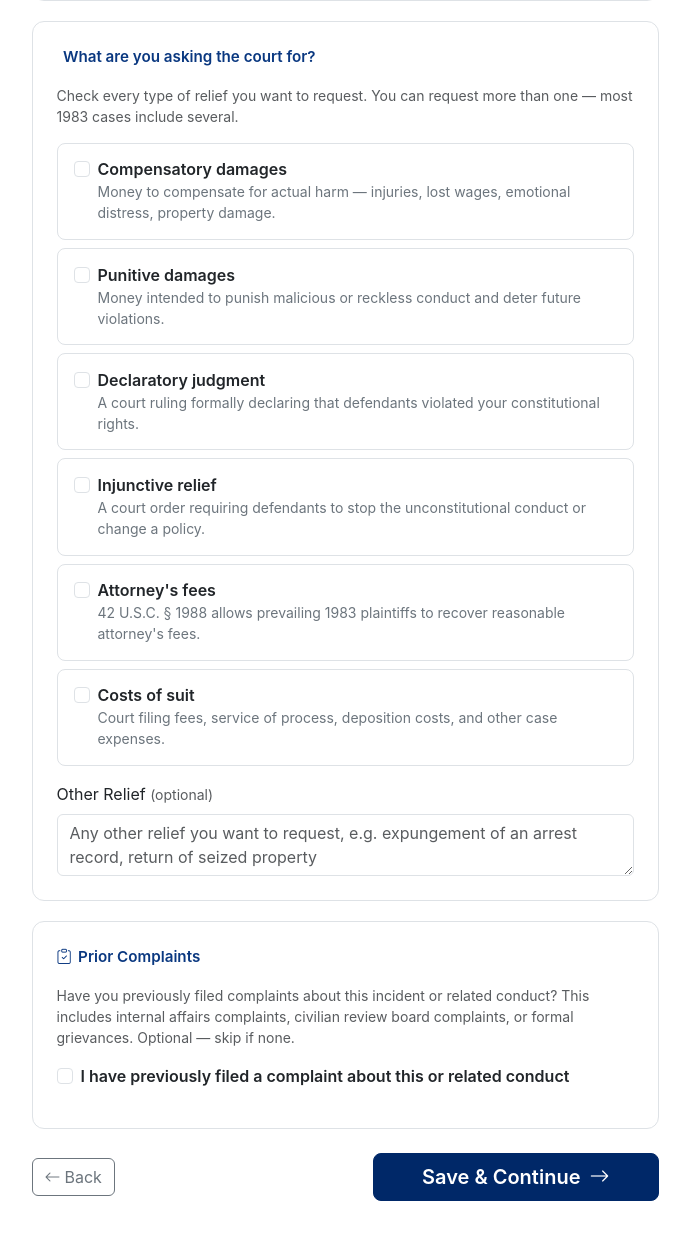
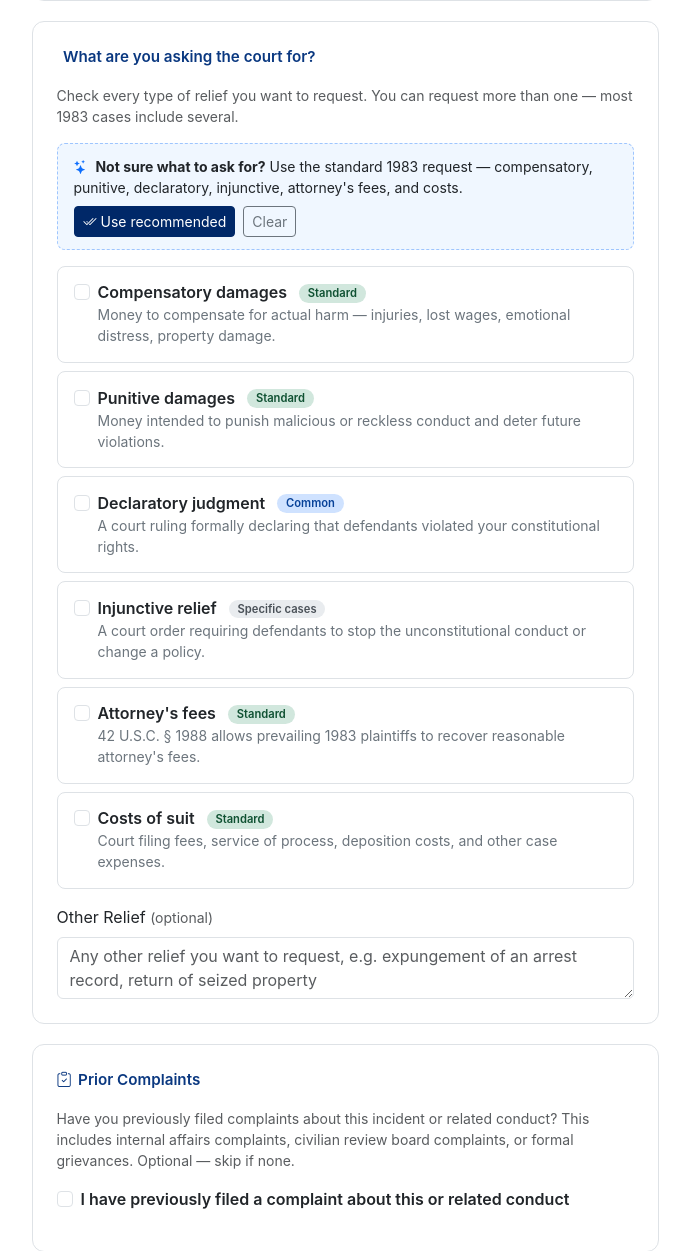
Before and after one commit to LaylaAddi/file-1983, a Django app: template templates/documents/wizard_step6.html in a window 1280 px wide. Shown: the part 982-2233 px from the top of the page, without its empty margins (295-985 px from the left). Run offline with Django 4.2, Linux system fonts and the light colour scheme; the template is opened without the code that fills it, so the values that code supplies are empty.

Commit message:
Add 'Use recommended' button + frequency badges to Step 6 relief
Pro se users often don't know what to ask for. The relief section now
shows a banner at the top of the section with one-click 'Use
recommended' (checks all six standard 1983 asks) and 'Clear' buttons.

Each option also gets a small frequency badge — Standard (compensatory,
punitive, attorney's fees, costs), Common (declaratory), or Specific
cases (injunctive) — so a knowledgeable user can still tell what fits
their case.

https://claude.ai/code/session_01BcmPNZmThp6M6dex5aukSd

```diff
--- a/templates/documents/wizard_step6.html
+++ b/templates/documents/wizard_step6.html
@@ -49,6 +49,34 @@
         border-color: #3d6fd6;
     }
     [data-theme="dark"] .relief-check small.d-block { color: #adb5bd; }
+
+    .relief-badge {
+        font-size: 0.7rem;
+        font-weight: 600;
+        padding: 0.15rem 0.55rem;
+        border-radius: 1rem;
+        margin-left: 0.5rem;
+        vertical-align: 1px;
+    }
+    .relief-badge.standard { background: #d1e7dd; color: #0f5132; }
+    .relief-badge.common   { background: #cfe2ff; color: #084298; }
+    .relief-badge.specific { background: #e9ecef; color: #495057; }
+
+    [data-theme="dark"] .relief-badge.standard { background: #14432d; color: #75d6a3; }
+    [data-theme="dark"] .relief-badge.common   { background: #0a2e5c; color: #8ab8ff; }
+    [data-theme="dark"] .relief-badge.specific { background: #2d3548; color: #adb5bd; }
+
+    .recommended-banner {
+        background: #f0f7ff;
+        border: 1px dashed #9ec5fe;
+        border-radius: 0.5rem;
+        padding: 0.75rem 1rem;
+        margin-bottom: 1rem;
+    }
+    [data-theme="dark"] .recommended-banner {
+        background: #0f1f36;
+        border-color: #3d6fd6;
+    }
 </style>
 {% endblock %}
 
@@ -153,12 +181,29 @@
                         than one — most 1983 cases include several.
                     </p>
 
+                    <div class="recommended-banner d-flex justify-content-between align-items-center flex-wrap gap-2">
+                        <div class="small">
+                            <i class="bi bi-stars text-primary me-1"></i>
+                            <strong>Not sure what to ask for?</strong>
+                            Use the standard 1983 request — compensatory, punitive, declaratory, injunctive, attorney's fees, and costs.
+                        </div>
+                        <div class="d-flex gap-2 flex-shrink-0">
+                            <button type="button" class="btn btn-primary btn-sm" @click="useRecommended">
+                                <i class="bi bi-check2-all me-1"></i>Use recommended
+                            </button>
+                            <button type="button" class="btn btn-outline-secondary btn-sm" @click="clearAll">
+                                Clear
+                            </button>
+                        </div>
+                    </div>
+
                     <div class="relief-check" :class="{checked: comp}">
                         <div class="form-check">
                             <input class="form-check-input" type="checkbox" id="compensatory_damages"
                                    name="compensatory_damages" x-model="comp">
                             <label class="form-check-label fw-semibold" for="compensatory_damages">
                                 Compensatory damages
+                                <span class="relief-badge standard">Standard</span>
                             </label>
                             <small class="d-block">Money to compensate for actual harm — injuries, lost wages, emotional distress, property damage.</small>
                             <div class="mt-2" x-show="comp" x-cloak>
@@ -183,6 +228,7 @@
                                    name="punitive_damages" x-model="pun">
                             <label class="form-check-label fw-semibold" for="punitive_damages">
                                 Punitive damages
+                                <span class="relief-badge standard">Standard</span>
                             </label>
                             <small class="d-block">Money intended to punish malicious or reckless conduct and deter future violations.</small>
                         </div>
@@ -194,6 +240,7 @@
                                    name="declaratory_judgment" x-model="dec">
                             <label class="form-check-label fw-semibold" for="declaratory_judgment">
                                 Declaratory judgment
+                                <span class="relief-badge common">Common</span>
                             </label>
                             <small class="d-block">A court ruling formally declaring that defendants violated your constitutional rights.</small>
                         </div>
@@ -205,6 +252,7 @@
                                    name="injunctive_relief" x-model="inj">
                             <label class="form-check-label fw-semibold" for="injunctive_relief">
                                 Injunctive relief
+                                <span class="relief-badge specific">Specific cases</span>
                             </label>
                             <small class="d-block">A court order requiring defendants to stop the unconstitutional conduct or change a policy.</small>
                         </div>
@@ -216,6 +264,7 @@
                                    name="attorney_fees" x-model="fees">
                             <label class="form-check-label fw-semibold" for="attorney_fees">
                                 Attorney's fees
+                                <span class="relief-badge standard">Standard</span>
                             </label>
                             <small class="d-block">42 U.S.C. § 1988 allows prevailing 1983 plaintiffs to recover reasonable attorney's fees.</small>
                         </div>
@@ -227,6 +276,7 @@
                                    name="costs_of_suit" x-model="costs">
                             <label class="form-check-label fw-semibold" for="costs_of_suit">
                                 Costs of suit
+                                <span class="relief-badge standard">Standard</span>
                             </label>
                             <small class="d-block">Court filing fees, service of process, deposition costs, and other case expenses.</small>
                         </div>
@@ -304,6 +354,24 @@ function step6() {
         fees:  {{ relief.attorney_fees|yesno:"true,false" }},
         costs: {{ relief.costs_of_suit|yesno:"true,false" }},
         filed: {{ prior.filed_complaints|yesno:"true,false" }},
+
+        useRecommended() {
+            this.comp = true;
+            this.pun = true;
+            this.dec = true;
+            this.inj = true;
+            this.fees = true;
+            this.costs = true;
+        },
+
+        clearAll() {
+            this.comp = false;
+            this.pun = false;
+            this.dec = false;
+            this.inj = false;
+            this.fees = false;
+            this.costs = false;
+        },
     };
 }
 </script>
```
